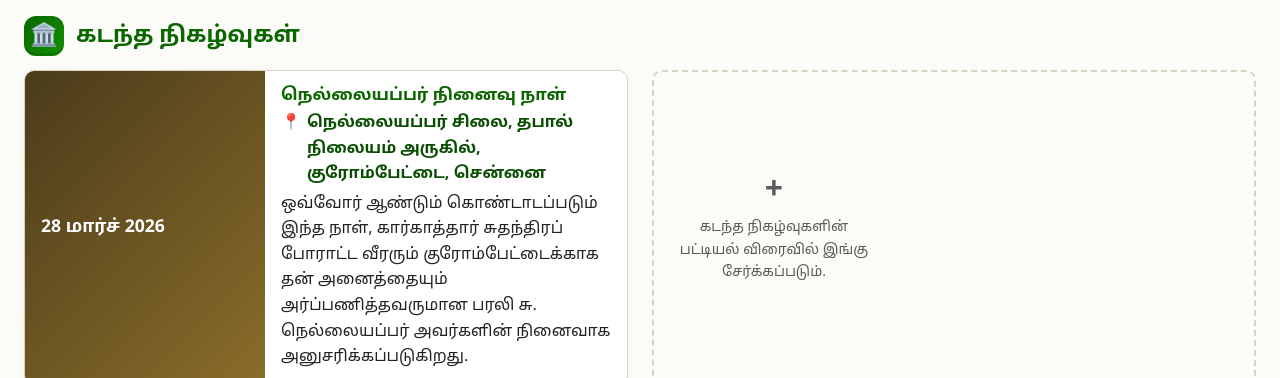
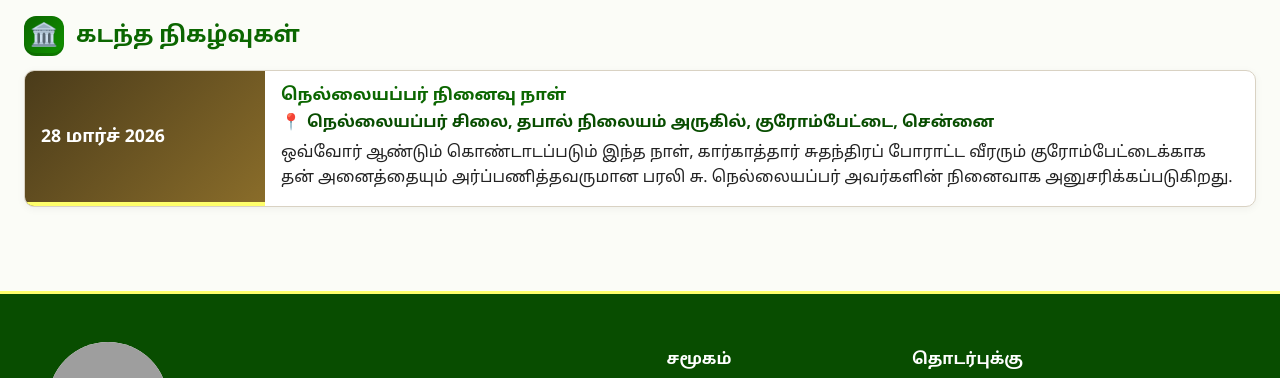
Before and after one commit to BT-Rajan/MATRIMONY, a React (Vite) app in the folder frontend/: page /events in a window 1280 px wide. Shown: the part 574-952 px from the top of the page. Built offline with nearby package versions, Linux system fonts and the light colour scheme; no server answers; grey boxes are pictures that could not be loaded.

Commit message:
Events: remove past-events placeholder card
Co-Authored-By: Claude Haiku 5.5 <noreply@anthropic.com>
Claude-Session: https://claude.ai/code/session_018SmPzEu1NiRnA7s5eSS1gM

```diff
--- a/frontend/src/pages/site/Events.jsx
+++ b/frontend/src/pages/site/Events.jsx
@@ -12,7 +12,6 @@ const L = {
   upcoming: { ta: 'வரவிருக்கும் நிகழ்வுகள்', en: 'Upcoming events' },
   past: { ta: 'கடந்த நிகழ்வுகள்', en: 'Past events' },
   more: { ta: 'மேலும் நிகழ்வுகள் இங்கு அறிவிக்கப்படும்.', en: 'More events will be announced here.' },
-  past_more: { ta: 'கடந்த நிகழ்வுகளின் பட்டியல் விரைவில் இங்கு சேர்க்கப்படும்.', en: 'More past events will be listed here soon.' },
   details: { ta: 'விவரங்கள்', en: 'Details' },
   venue: { ta: 'இடம்', en: 'Venue' },
 };
@@ -65,12 +64,6 @@ export default function Events() {
                 </div>
               </article>
             ))}
-            <article className="event-card placeholder-card" aria-label={l('past_more')}>
-              <div className="ev-body">
-                <h3>+</h3>
-                <p className="hint">{l('past_more')}</p>
-              </div>
-            </article>
           </div>
         </section>
       </div>
--- a/frontend/src/site.css
+++ b/frontend/src/site.css
@@ -292,6 +292,3 @@ html[data-device="tablet"] .foot-msg { max-width: none; }
 .events-section .sec-title { display: flex; align-items: center; gap: 12px; margin: 0 0 14px; }
 .past-card .ev-date.past { background: linear-gradient(135deg, #4a3b1a, #8a6d2a); box-shadow: inset 0 -4px 0 var(--accent); }
 .venue-line { display: flex; gap: 6px; align-items: flex-start; font-weight: 600; color: var(--brand-d); }
-.placeholder-card { border: 2px dashed var(--line); background: transparent; box-shadow: none; align-items: center; display: grid; place-items: center; min-height: 160px; text-align: center; }
-.placeholder-card h3 { color: var(--muted); font-size: 2rem; margin: 0; }
-.placeholder-card .ev-body { justify-items: center; }
```
